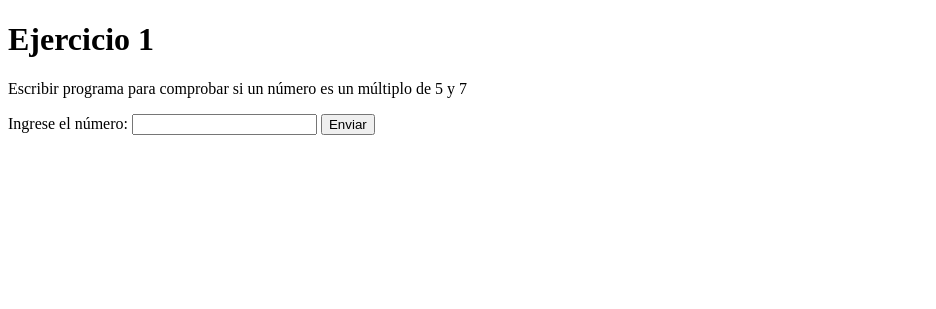
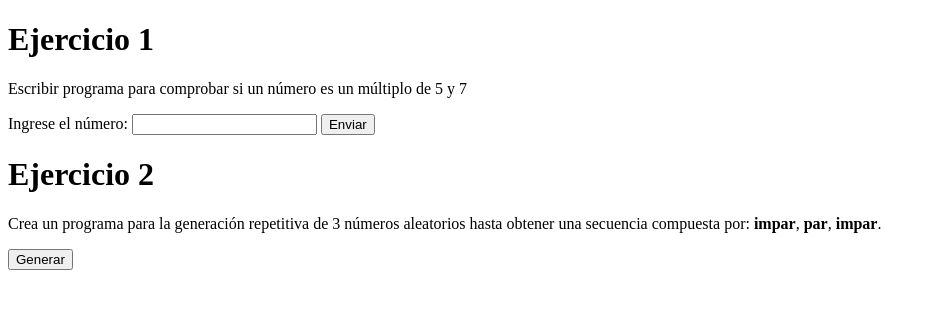
Before and after one commit to Ignacio7Bllk/tecweb, a PHP site: page / in a window 1280 px wide. Shown: the top 309 px of the page, without its empty margins (0-936 px from the left). Run offline with PHP 8.4, Linux system fonts and the light colour scheme.

Commit message:
Termine Ejercicio 2

```diff
--- a/practicas/p06/index.php
+++ b/practicas/p06/index.php
@@ -22,5 +22,20 @@
     }
 ?>
 
+
+<h1>Ejercicio 2</h1>
+
+<p>Crea un programa para la generación repetitiva de 3 números aleatorios hasta obtener una
+secuencia compuesta por: <b>impar</b>, <b>par</b>, <b>impar</b>.</p>
+
+<form method="POST">
+<input type="submit" name="generar" value="Generar" >
+</form>
+<?php
+if (isset($_POST['generar'])) {
+    GenMatriz();
+}
+?>
+
 </body>
 </html>
```
Also changed, not shown: practicas/p06/src/funciones.php (+22 -0 lines).
